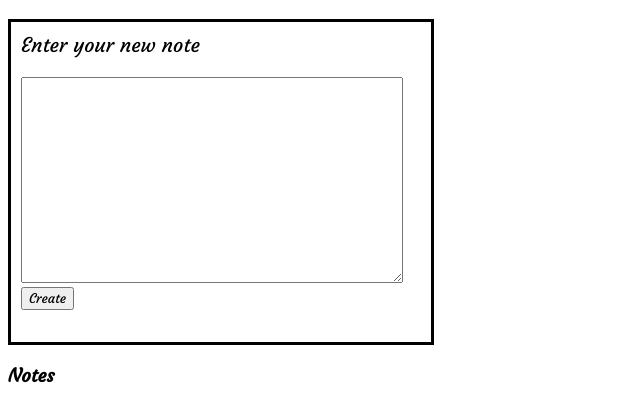
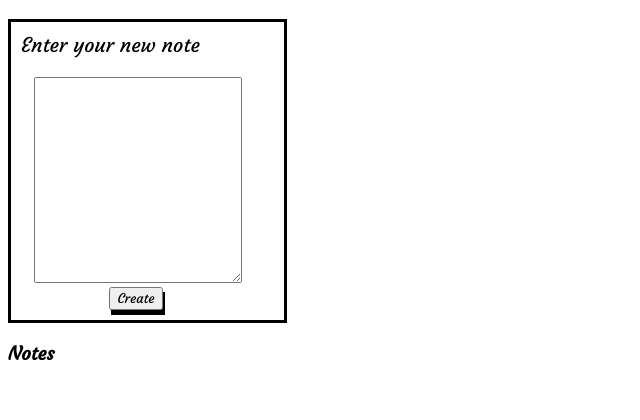
Before and after one commit to dwram/Single-Page-Notes, a website: page index.html in a window 1280 px wide. Shown: the part 64-484 px from the top of the page, without its empty margins (0-640 px from the left). Drawn offline with Linux system fonts and the light colour scheme.

Commit message:
Clean up

```diff
--- a/index.html
+++ b/index.html
@@ -15,14 +15,14 @@
 <body>
 
 <h1>Notes</h1>
-<div style="width: 400px; height: 300px; border-style:solid; border-color: black; padding: 10px">
+<div style="width: 20%; height: auto; border-style:solid; border-color: black; padding: 10px">
 <label for="text_area" style="font-size: 20px; padding-bottom: 5px">Enter your new note</label>
     <br/><br/>
 <form id="text" method="get" action="#note/new">
-    <textarea id="text_area" name="text_area" rows="4" cols="50" style="height: 200px">
+    <textarea id="text_area" name="text_area" rows="4" cols="50" style="height: 200px; width: 80%; margin: 0 5%;">
     </textarea>
     <br/>
-    <input type="submit" value="Create">
+    <input type="submit" value="Create" style="box-shadow: 2px 5px black; margin: 0 35%;">
 </form>
 </div>
 <h3>Notes</h3>
--- a/note-controller.js
+++ b/note-controller.js
@@ -3,10 +3,8 @@
     this.nl = new NoteList();
 
     function NoteController(NoteList = nl) {
-        //NoteList.addNote("Favourite drink: Seltzer");
         this.NoteListView = new NoteListView(NoteList);
     }
-
 
     NoteController.prototype.getHTML = function () {
         return app.innerHTML = this.NoteListView.convertToHtml().join(" ");
@@ -15,27 +13,15 @@
 
     exports.onload = function () {
 
+        // map document elements
         let app = document.getElementById("app");
         let list = document.getElementById("list");
+        let form = document.getElementById("text");
 
+
+        // event types and listeners
+        form.addEventListener("submit", showNoteOnCurrentPage);
         window.addEventListener("hashchange", singleNoteContent)
-
-        function singleNoteContent(event) {
-            let idToSearch = window.location.hash.replace('#notes/', "").replace('#note/new',"");
-            //console.log(idToSearch)
-            return cl.singleNoteGetter(idToSearch)
-        }
-
-        NoteController.prototype.singleNoteGetter = function(id) {
-            list.style.visibility = "visible";
-            list.innerHTML = this.getHTML()
-            return app.innerText = this.NoteListView.getNote(id);
-        }
-
-        let form = document.getElementById("text");
-        form.addEventListener("submit", showNoteOnCurrentPage);
-
-        this.cl = new NoteController()
 
         // Add note on form submission
         function showNoteOnCurrentPage(event) {
@@ -47,6 +33,19 @@
             form.reset();
         }
 
+        // Get note on hash change
+        function singleNoteContent(event) {
+            let idToSearch = window.location.hash.replace('#notes/', "").replace('#note/new',"");
+            return cl.singleNoteGetter(idToSearch)
+        }
+
+        NoteController.prototype.singleNoteGetter = function(id) {
+            list.style.visibility = "visible";
+            list.innerHTML = this.getHTML()
+            return app.innerText = this.NoteListView.getNote(id);
+        }
+
+        this.cl = new NoteController()
 
     }
 
```
Also changed, not shown: README.md.
